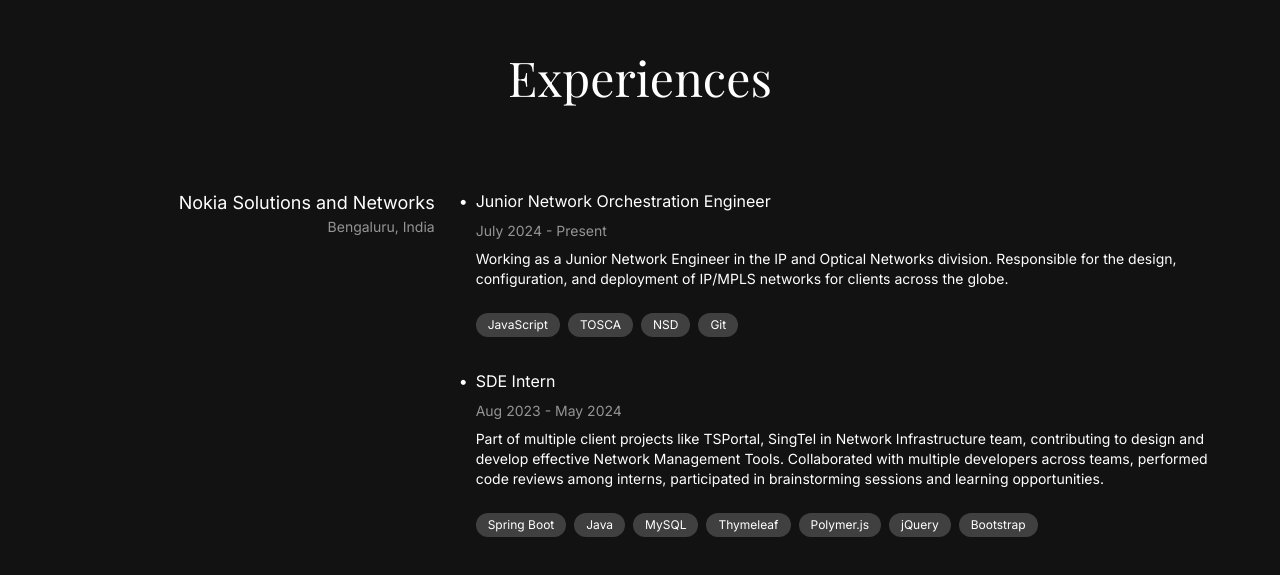
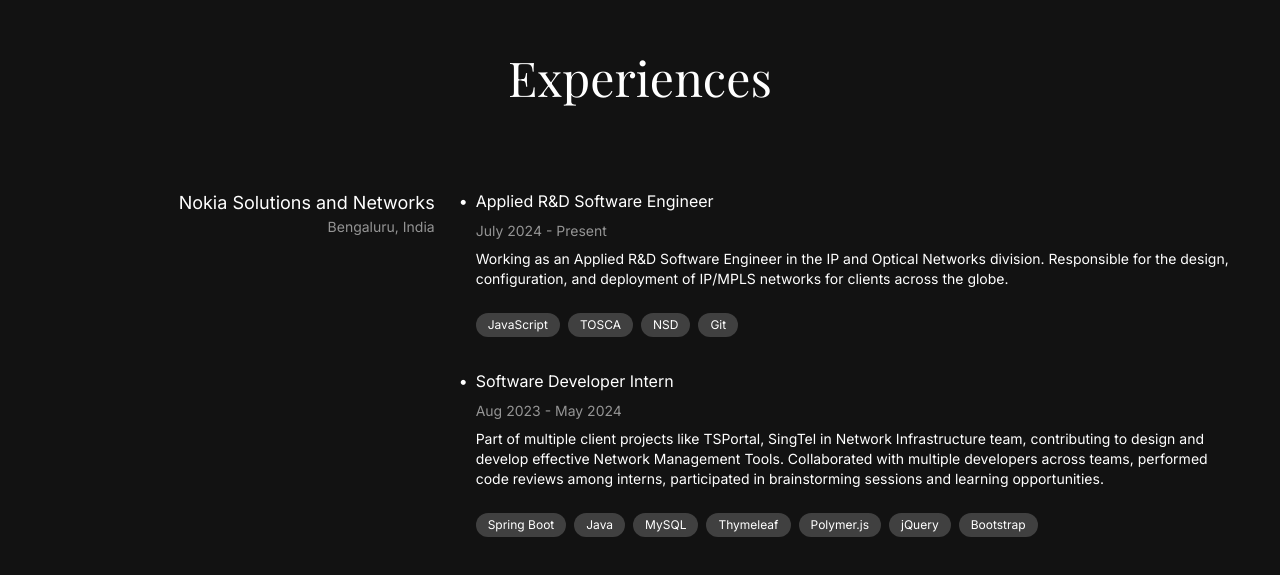
Before and after one commit to shm-dtt/portfolio-v2, a Next.js app: page / in a window 1280 px wide. Shown: the part 1587-2162 px from the top of the page. Built offline with nearby package versions, Linux system fonts and the light colour scheme; no server answers.

Commit message:
Role change

```diff
--- a/app/layout.tsx
+++ b/app/layout.tsx
@@ -3,10 +3,10 @@ import "./globals.css";
 
 export const metadata: Metadata = {
   title: "Soham Dutta • Full Stack Developer",
-  description: "Full Stack Developer, Currently working at Nokia as a Junior Network Engineer in Bengaluru, India",
+  description: "Full Stack Developer, Currently working at Nokia as an Applied R&D Software Engineer in Bengaluru, India",
   openGraph:{
     title: "Soham Dutta • Full Stack Developer",
-    description: "Full Stack Developer, Currently working at Nokia as a Junior Network Engineer in Bengaluru, India",
+    description: "Full Stack Developer, Currently working at Nokia as an Applied R&D Software Engineer in Bengaluru, India",
     type: "website",
     url: "https://sohamdutta.in/",
     images: [
--- a/components/LandingPage/LandingPage.tsx
+++ b/components/LandingPage/LandingPage.tsx
@@ -51,7 +51,7 @@ const LandingPage: React.FC = () => {
           {Data.intro}
         </div>
         <div className="text-right lg:text-lg text-md opacity-70">
-          Currently working as a {Data.position} at {Data.currentCompany},<br/> living in {Data.location}, {Data.country}.
+          Currently working as an {Data.position} at {Data.currentCompany},<br/> living in {Data.location}, {Data.country}.
         </div>
       </div>
       <div className="flex h-full w-full overflow-hidden absolute">
--- a/utils/data/Data.tsx
+++ b/utils/data/Data.tsx
@@ -9,7 +9,7 @@ export const Data = {
   gmtOffset: "+5:30",
   year: 2024,
   currentCompany: "Nokia",
-  position: "Junior Network Orchestration Engineer",
+  position: "Applied R&D Software Engineer",
   intro: "A software developer with passion to make products that create great user experiences.",
   email: "sohamdutta2001@gmail.com",
   twitter: "https://twitter.com/shmdsgn",
@@ -136,14 +136,14 @@ export const experience = [
     link: "https://www.nokia.com/",
     details: [
       {
-        position: "Junior Network Orchestration Engineer",
+        position: "Applied R&D Software Engineer",
         duration: "July 2024 - Present",
         description:
-          "Working as a Junior Network Engineer in the IP and Optical Networks division. Responsible for the design, configuration, and deployment of IP/MPLS networks for clients across the globe. ",
+          "Working as an Applied R&D Software Engineer in the IP and Optical Networks division. Responsible for the design, configuration, and deployment of IP/MPLS networks for clients across the globe. ",
         techUsed: ["JavaScript", "TOSCA", "NSD", "Git"],
       },
       {
-        position: "SDE Intern",
+        position: "Software Developer Intern",
         duration: "Aug 2023 - May 2024",
         description:
           "Part of multiple client projects like TSPortal, SingTel in Network Infrastructure team, contributing to design and develop effective Network Management Tools. Collaborated with multiple developers across teams, performed code reviews among interns, participated in brainstorming sessions and learning opportunities.",
```
